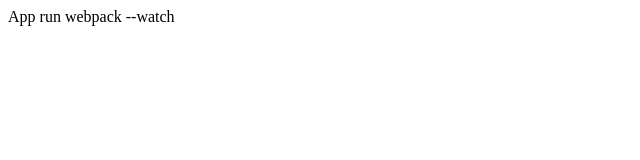
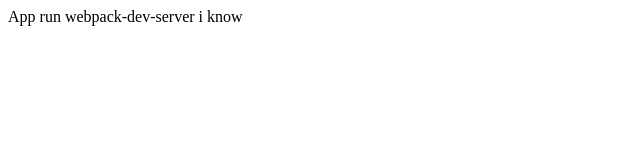
Before and after one commit to yhyecho/webpack, a React app in the folder webpack-es6/: page / in a window 1280 px wide. Shown: the top 160 px of the page, without its empty margins (0-640 px from the left). Built offline with nearby package versions, Linux system fonts and the light colour scheme.

Commit message:
add webpack-dev-server

```diff
--- a/webpack-es6/index.html
+++ b/webpack-es6/index.html
@@ -8,6 +8,6 @@
 </head>
 <body>
   <div id="app"></div>
-  <script src="./dist/bundle.js"></script>
+  <script src="/bundle.js"></script>
 </body>
 </html>
--- a/webpack-es6/src/App.js
+++ b/webpack-es6/src/App.js
@@ -4,7 +4,7 @@
   render() {
     return(
       <div>
-        App run webpack --watch
+        App run webpack-dev-server i know
       </div>
     )
   }
```
Also changed, not shown: webpack-es6/package.json (+4 -3 lines), 1 other file (tests, documents, lock files or other folders).
